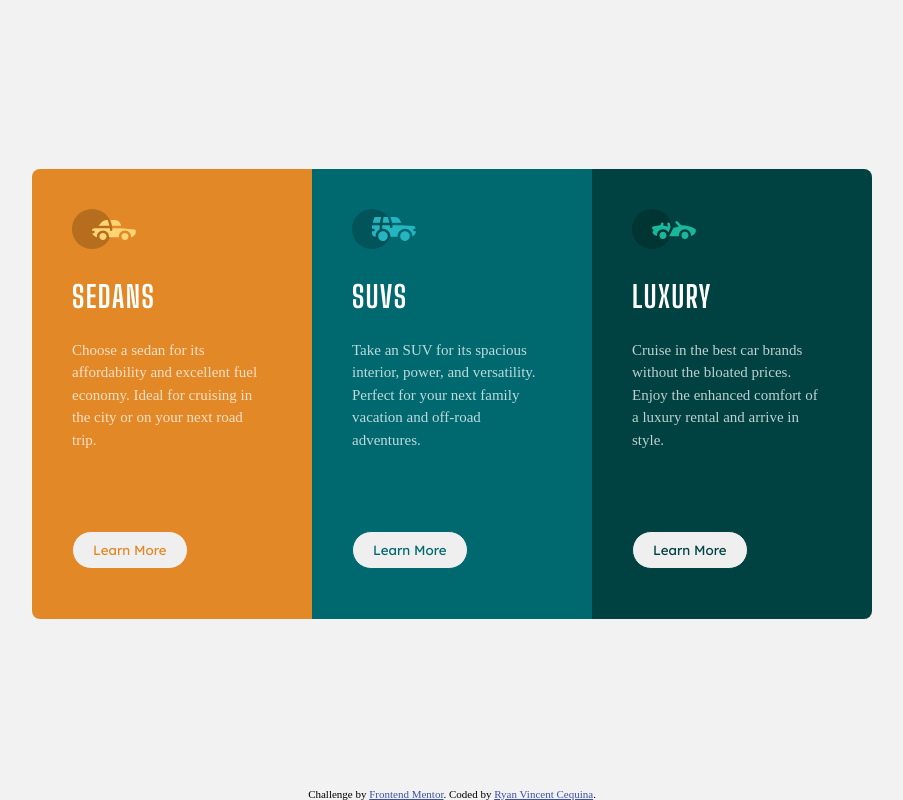
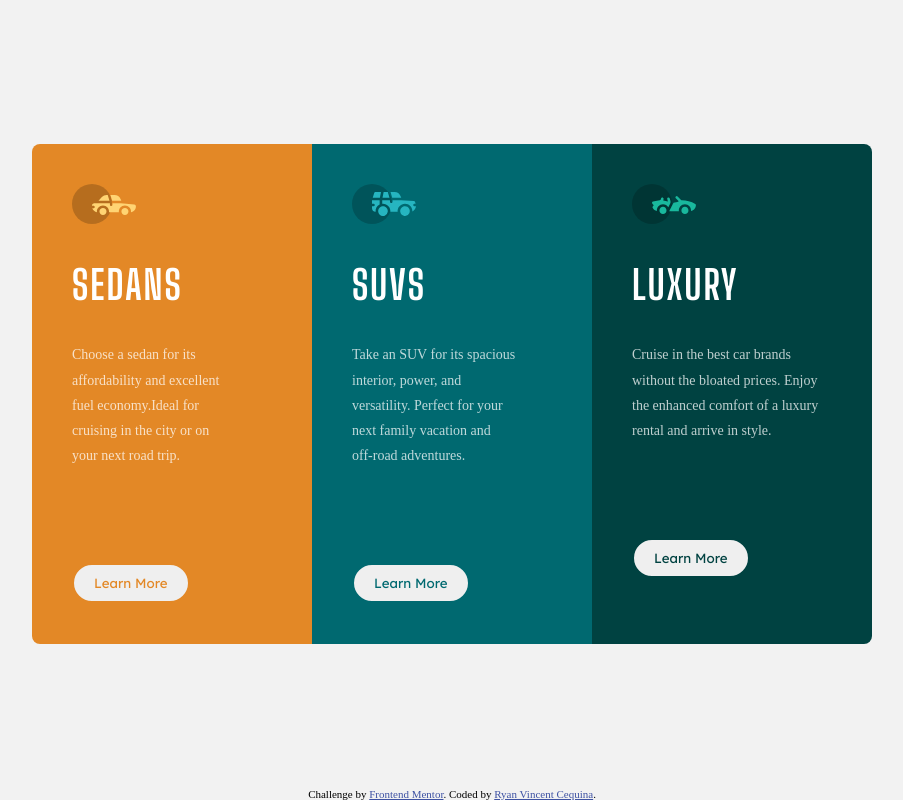
Before and after one commit to rvcequina/card-3col-component, a plain HTML site: page index.html in a window 1280 px wide. Shown: the whole page, without its empty margins (188-1091 px from the left). Drawn offline with Linux system fonts and the light colour scheme.

Commit message:
edit hover

```diff
--- a/index.html
+++ b/index.html
@@ -25,7 +25,7 @@
             Sedans
         </h2>
         <p class="card-content">
-            Choose a sedan for its affordability and excellent fuel economy. Ideal for cruising in the city or on your next road trip.
+            Choose a sedan for its affordability and excellent<br> fuel economy.Ideal for  <br>cruising in the city or on <br>your next road trip.
         </p>
 
         <button class="card-button">Learn More</button>
@@ -39,7 +39,7 @@
             SUVs
         </h2>
         <p class="card-content">
-            Take an SUV for its spacious interior, power, and versatility. Perfect for your next family vacation and off-road adventures.
+            Take an SUV for its spacious  <br> interior, power, and<br> versatility. Perfect for your <br>next family vacation and <br>off-road adventures.
         </p>
         <button class="card-button">Learn More</button>
    </div>
@@ -60,7 +60,7 @@
   </main>
   <div class="attribution">
     Challenge by <a href="https://www.frontendmentor.io?ref=challenge" target="_blank">Frontend Mentor</a>.
-    Coded by <a href="http://rvcequina.github.io/my-resume">Ryan Vincent Cequina</a>.
+    Coded by <a href="https://github.com/rvcequina">Ryan Vincent Cequina</a>.
   </div>
 </body>
 </html>
--- a/style.css
+++ b/style.css
@@ -60,10 +60,6 @@ main{
       border-radius: 0px 0px 8px 8px;
 
 }
-.card-icon{
-
-}
-
 .card-title{
     font-family:var(--custom-font2);
     color:white;
@@ -85,36 +81,39 @@ p{
 }
   /* card 1 button */
 .card-container:nth-child(1) .card-button{
-     border: 1px solid var(--primary-color1);
+     border: 2px solid var(--primary-color1);
      color:var(--primary-color1);
 
 }
 .card-container:nth-child(1) .card-button:hover{
-    border: 2px solid white;
-     background-color:var(--primary-color1);
+      border: 2px solid white;
+     background-color:transparent;
      color:white;
 
 }
  /* card 2 button */
 .card-container:nth-child(2) .card-button{
-     border: 1px solid var(--primary-color2);
+     border: 2px solid var(--primary-color2);
      color:var(--primary-color2);
 }
 .card-container:nth-child(2) .card-button:hover{
      border: 2px solid white;
-     background-color:var(--primary-color2);
+      background-color:transparent;
      color:white;
 }
  /* card 3 button */
 .card-container:nth-child(3) .card-button{
-     border: 1px solid var(--primary-color3);
+     border: 2px solid var(--primary-color3);
      color:var(--primary-color3);
 }
 .card-container:nth-child(3) .card-button:hover{
       border: 2px solid white;
-     background-color:var(--primary-color3);
+      background-color:transparent;
      color:white;
 }
+  br{
+     display: none;
+    }
 
 @media only screen and (min-width: 652px) {
 
@@ -124,7 +123,7 @@ p{
         }
         main{
             flex-direction: row;
-            height: 450px;
+            height: 500px;
             max-width: 1040px;
             margin:auto;
         }
@@ -138,10 +137,21 @@ p{
          border-radius: 0px 8px 8px 0px;
 
         }
+        .card-title{
+            font-size: 40px;
+        }
+        .card-button{
+            margin-top:15px
+        }
         p{
             max-width: 195px;
             min-width: 195px;
             margin-bottom: 80px;
+            font-size: 14px;
+            line-height: 1.8em;
+        }
+        br{
+            display: block;
         }
 
 
```
